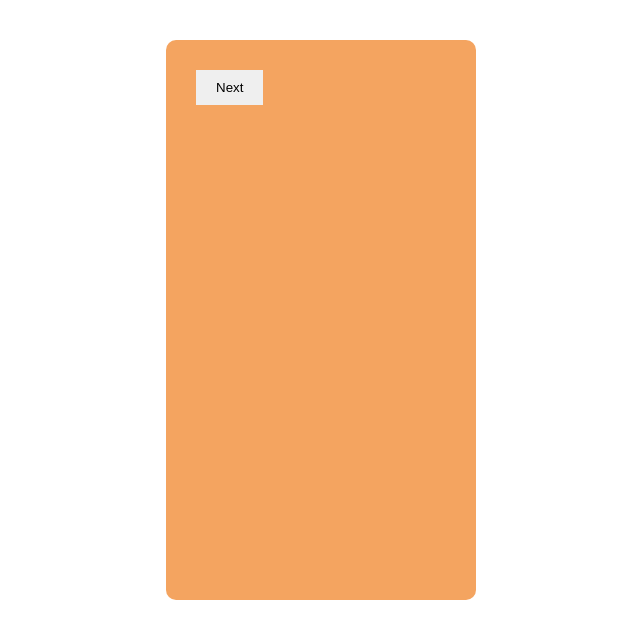
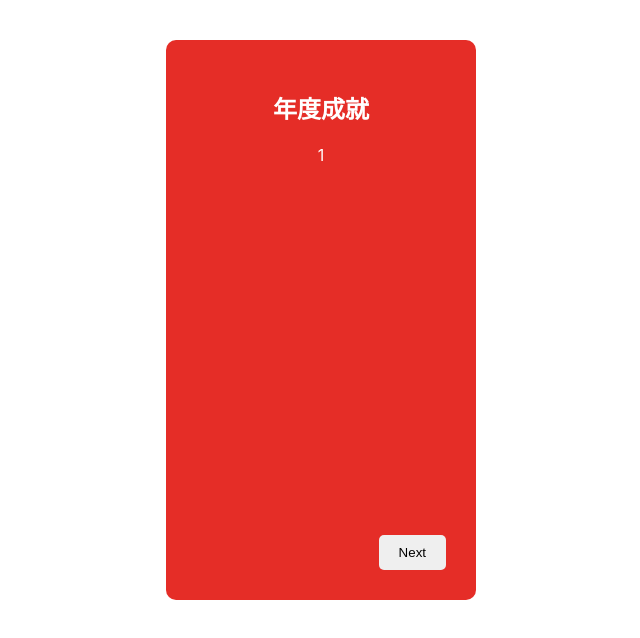
Before and after one commit to Cheng-sih-rong/react-typescript, a React (Create React App) app: page / in a window 1280 px wide. Shown: the top 638 px of the page, without its empty margins (319-959 px from the left). Built offline with nearby package versions, Linux system fonts and the light colour scheme.

Commit message:
feat:按鈕換數字功能

```diff
--- a/package.json
+++ b/package.json
@@ -1,5 +1,6 @@
 {
   "name": "react-typescript",
+  "homepage": "https://Cheng-sih-rong.github.io/react-typescript",
   "version": "0.1.0",
   "private": true,
   "dependencies": {
--- a/src/component/Button.css
+++ b/src/component/Button.css
@@ -2,4 +2,18 @@ button{
     padding-inline: 20px ;
     padding-block: 10px ;
     border: none;
+    border-radius: 5px;
+    position: absolute;
+    bottom: 30px;
+    right: 30px;
+    cursor: pointer;
 }
+button:hover{
+    background-color:darkgray;
+}
+h2{
+    color: white;
+}
+p{
+    color: white;
+}
--- a/src/contanier/NormalModal.css
+++ b/src/contanier/NormalModal.css
@@ -2,7 +2,31 @@
   min-width: 250px;
   height: 500px;
   padding: 30px;
-  background-color:sandybrown;
+  background-color:#e52d27;
   border-radius: 10px;
+  position: relative;
+}
 
+.center{
+  text-align: center ;
 }
+
+button{
+  padding-inline: 20px ;
+  padding-block: 10px ;
+  border: none;
+  border-radius: 5px;
+  position: absolute;
+  bottom: 30px;
+  right: 30px;
+  cursor: pointer;
+}
+button:hover{
+  background-color:darkgray;
+}
+h2{
+  color: white;
+}
+p{
+  color: white;
+}
--- a/src/contanier/NormalModal.tsx
+++ b/src/contanier/NormalModal.tsx
@@ -1,11 +1,16 @@
-import React from 'react';
+import React,{useState} from 'react';
 import './NormalModal.css';
-import Button from '../component/Button';
+
 
 function Modal() {
+  const [count,setCount] = useState(1)
   return (
     <div className="App">
-      <div className="contanier"> <Button /></div>
+      <div className="contanier center">
+        <h2>年度成就</h2>
+        <p>{count}</p>
+        <button onClick={()=>count< 5?setCount(count+1):setCount(1)}> Next </button>
+      </div>
     </div>
   );
 }
```
Also changed, not shown: src/assets/style/common.js (deleted).
